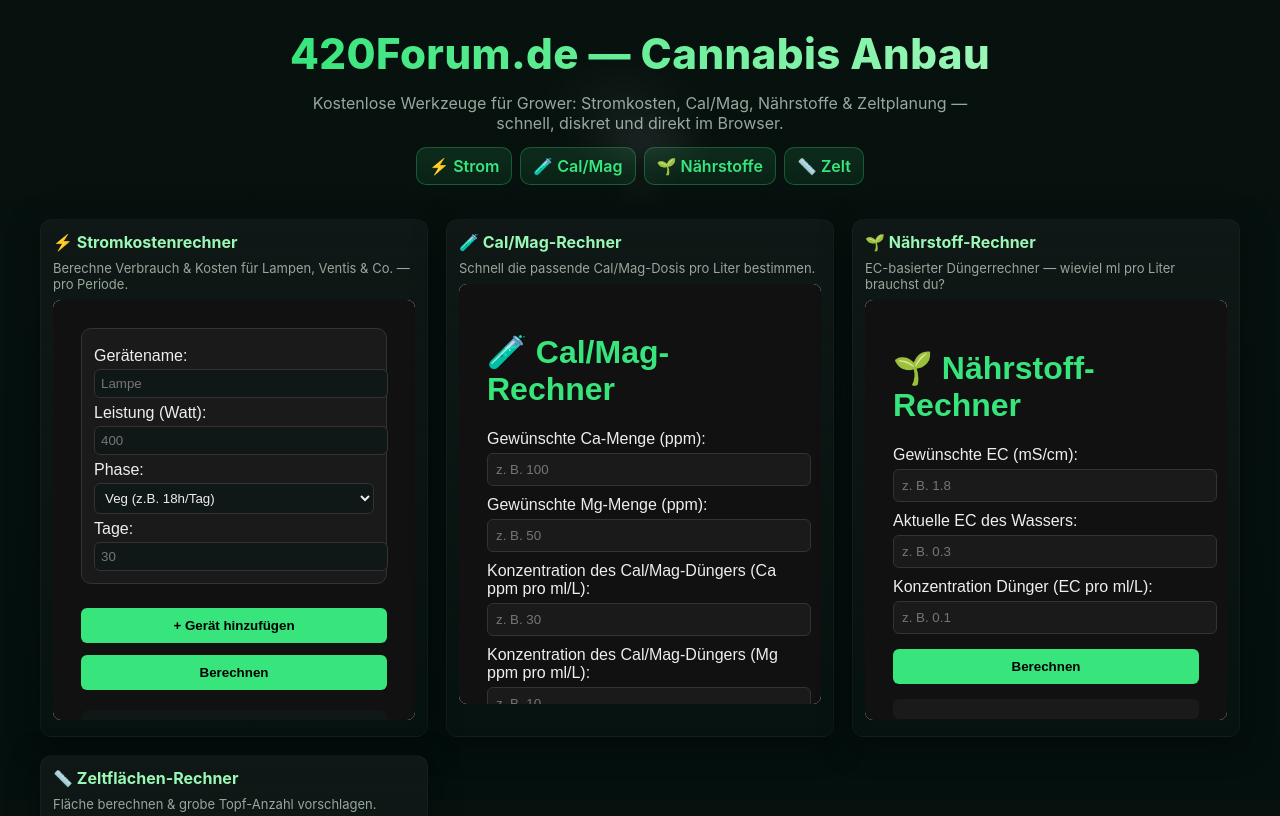
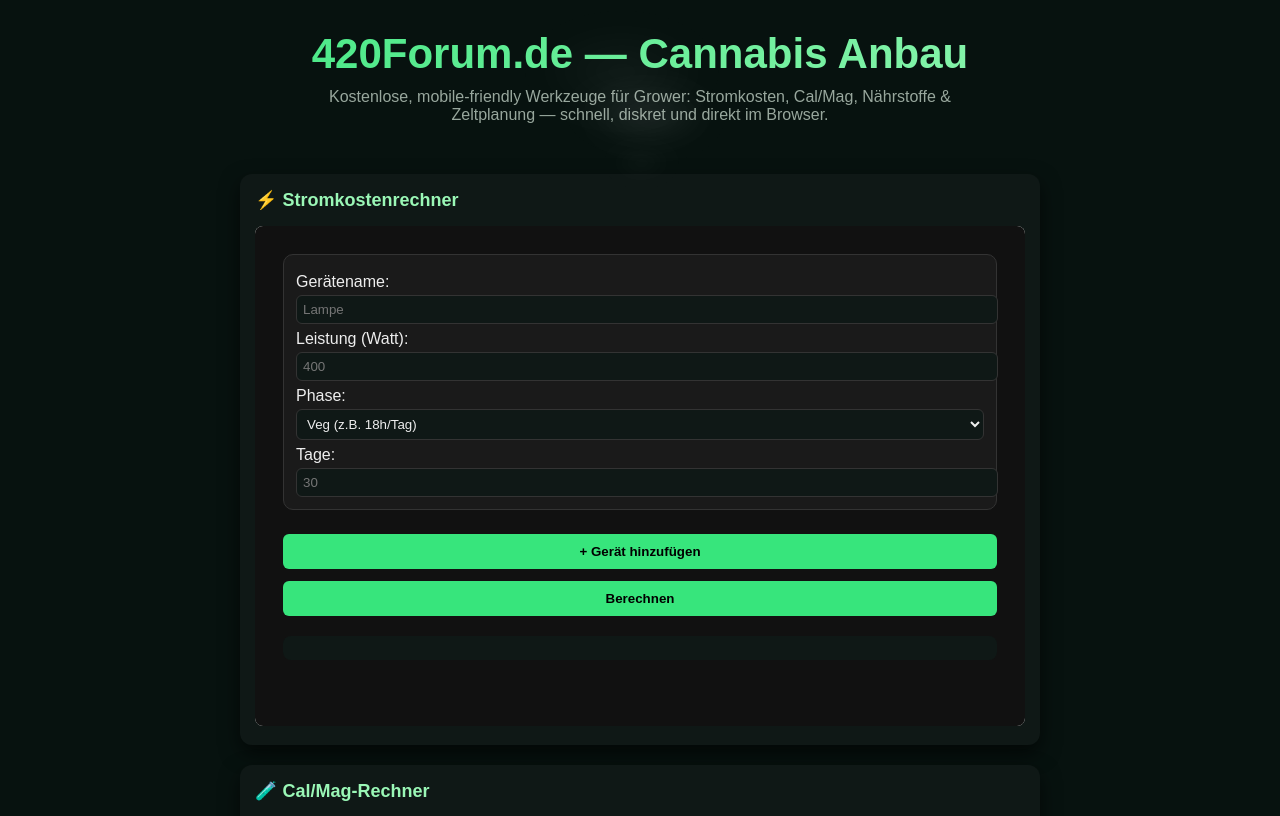
Before and after one commit to CannabisAnbau/Cannabis-Anbau, a plain HTML site: page index.html in a window 1280 px wide. Shown: the top 816 px of the page. Drawn offline with Linux system fonts and the light colour scheme.

Commit message:
Update index.html

```diff
--- a/index.html
+++ b/index.html
@@ -3,7 +3,7 @@
 <head>
   <meta charset="utf-8">
   <meta name="viewport" content="width=device-width, initial-scale=1">
-  <title>Cannabis Anbau — Online-Rechner</title>
+  <title>Cannabis Anbau - Online Rechner</title>
   <meta name="description" content="Kostenlose Online-Rechner für Grower: Stromkostenrechner, Cal/Mag-Rechner, Nährstoffrechner und Zeltflächen-Rechner — direkt im Browser nutzbar." />
   <style>
     :root{
@@ -12,71 +12,37 @@
       --muted:#98a79d;
       --accent:#37e57c;
       --accent-2:#9af7b6;
-      --glass: rgba(255,255,255,0.03);
     }
-    *{box-sizing:border-box}
-    html,body{height:100%;margin:0;font-family:Inter,ui-sans-serif,system-ui,Segoe UI,Roboto,Arial;background:linear-gradient(180deg,var(--bg),#04100e);color:#eaf6ee}
+    body{margin:0;font-family:Arial,sans-serif;background:var(--bg);color:#eaf6ee;}
+    header{text-align:center;padding:30px 15px;position:relative;}
+    h1{font-size:clamp(24px,5vw,42px);margin:0;background:linear-gradient(90deg,var(--accent),var(--accent-2));-webkit-background-clip:text;color:transparent;}
+    h1 a{text-decoration:none;color:inherit;}
+    p.lead{color:var(--muted);max-width:700px;margin:10px auto 0;}
 
-    /* Header / hero */
-    header{position:relative;padding:28px 18px 18px;display:grid;place-items:center;overflow:hidden}
-    .hero-inner{width:min(1200px,94%);display:flex;flex-direction:column;gap:14px;align-items:center;text-align:center}
-    h1{margin:0;font-weight:800;font-size:clamp(20px,4.2vw,42px);letter-spacing:0.01em}
-    h1 a{color:transparent;background:linear-gradient(90deg,var(--accent),var(--accent-2));-webkit-background-clip:text;background-clip:text;text-decoration:none}
-    p.lead{margin:0;color:var(--muted);max-width:70ch}
-
-    /* Smoke effect */
-    .smoke-wrap{position:absolute;left:50%;top:8%;transform:translateX(-50%);width:min(820px,92%);height:220px;pointer-events:none;z-index:0}
+    .smoke-wrap{position:absolute;left:50%;top:5%;transform:translateX(-50%);width:90%;height:200px;pointer-events:none;z-index:0}
     .smoke-stack{position:relative;width:100%;height:100%}
-    .puff{position:absolute;left:50%;bottom:0;border-radius:50%;background:radial-gradient(closest-side, rgba(255,255,255,0.16), rgba(255,255,255,0.02) 60%, rgba(255,255,255,0) 70%);filter:blur(10px);opacity:0;transform:translateX(-50%) scale(0.6);mix-blend-mode:screen}
+    .puff{position:absolute;left:50%;bottom:0;border-radius:50%;background:radial-gradient(closest-side, rgba(255,255,255,0.16), rgba(255,255,255,0) 70%);filter:blur(10px);opacity:0;transform:translateX(-50%) scale(0.6);mix-blend-mode:screen}
     .puff:nth-child(1){width:220px;height:120px;animation:rise 11s linear infinite;--dx:-40px}
     .puff:nth-child(2){width:180px;height:90px;animation:rise 9s linear 1.8s infinite;--dx:36px}
     .puff:nth-child(3){width:260px;height:140px;animation:rise 13s linear 3.2s infinite;--dx:-12px}
     .puff:nth-child(4){width:140px;height:80px;animation:rise 8.6s linear 4.6s infinite;--dx:22px}
     .puff:nth-child(5){width:200px;height:110px;animation:rise 10.4s linear 5.4s infinite;--dx:-28px}
-    @keyframes rise{
-      0%{transform:translateX(-50%) translateY(0) scale(0.6);opacity:0}
-      8%{opacity:0.28}
-      60%{opacity:0.22}
-      100%{transform:translateX(calc(-50% + var(--dx))) translateY(-140%) scale(1.8);opacity:0}
-    }
+    @keyframes rise{0%{transform:translateX(-50%) translateY(0) scale(0.6);opacity:0}8%{opacity:0.28}60%{opacity:0.22}100%{transform:translateX(calc(-50% + var(--dx))) translateY(-140%) scale(1.8);opacity:0}}
 
-    /* Main grid */
-    main{width:min(1200px,94%);margin:16px auto 56px;display:grid;grid-template-columns:repeat(12,1fr);gap:18px}
-    .widget{grid-column:span 4;background:linear-gradient(180deg,var(--card),rgba(255,255,255,0.01));border-radius:12px;padding:12px;border:1px solid rgba(255,255,255,0.03);box-shadow:0 8px 30px rgba(2,6,5,0.6);position:relative;overflow:hidden}
-    .widget h2{margin:0 0 8px 0;font-size:16px;color:var(--accent-2)}
-    .widget p{margin:0 0 8px 0;color:var(--muted);font-size:13px}
-    iframe{width:100%;height:420px;border-radius:8px;border:0;background:#fff}
+    main{width:min(800px,94%);margin:20px auto;display:flex;flex-direction:column;gap:20px;}
+    .widget{background:var(--card);border-radius:12px;padding:15px;box-shadow:0 8px 20px rgba(0,0,0,0.6);}
+    .widget h2{margin-top:0;color:var(--accent-2);font-size:18px;}
+    iframe{width:100%;height:500px;border:none;border-radius:8px;background:#fff;}
 
-    /* Responsive adjustments */
-    @media (max-width:1000px){.widget{grid-column:span 6} iframe{height:360px}}
-    @media (max-width:640px){.hero-inner{padding-top:8px} .smoke-wrap{top:4%} main{display:block;padding:12px} .widget{margin-bottom:14px;border-radius:10px} iframe{height:520px}}
-
-    /* Footer */
-    footer{max-width:1200px;margin:0 auto 40px;padding:8px 18px;color:var(--muted);text-align:center;font-size:13px}
-
-    /* small UI touches */
-    .panel{display:flex;gap:8px;flex-wrap:wrap;justify-content:center}
-    .btn{background:linear-gradient(180deg,rgba(55,229,124,0.12),rgba(55,229,124,0.08));border:1px solid rgba(55,229,124,0.28);padding:8px 12px;border-radius:10px;color:var(--accent);text-decoration:none;font-weight:600}
-
-    /* reduce motion */
-    @media (prefers-reduced-motion:reduce){.puff{animation:none;opacity:.12}}
+    @media(max-width:640px){iframe{height:520px}}
+    footer{text-align:center;color:var(--muted);font-size:13px;padding:15px;}
   </style>
 </head>
 <body>
   <header>
-    <div class="hero-inner">
-      <h1><a href="https://420forum.de" rel="dofollow" aria-label="Zur Startseite von 420Forum.de">420Forum.de — Cannabis Anbau</a></h1>
-      <p class="lead">Kostenlose Werkzeuge für Grower: Stromkosten, Cal/Mag, Nährstoffe & Zeltplanung — schnell, diskret und direkt im Browser.</p>
-      <div class="panel" role="navigation" aria-label="Schnelllinks">
-        <a class="btn" href="#strom">⚡ Strom</a>
-        <a class="btn" href="#calmag">🧪 Cal/Mag</a>
-        <a class="btn" href="#naehrstoffe">🌱 Nährstoffe</a>
-        <a class="btn" href="#zelt">📏 Zelt</a>
-      </div>
-    </div>
-
-    <!-- Smoke layer -->
-    <div class="smoke-wrap" aria-hidden="true">
+    <h1><a href="https://420forum.de" rel="dofollow">420Forum.de — Cannabis Anbau</a></h1>
+    <p class="lead">Kostenlose, mobile-friendly Werkzeuge für Grower: Stromkosten, Cal/Mag, Nährstoffe & Zeltplanung — schnell, diskret und direkt im Browser.</p>
+    <div class="smoke-wrap">
       <div class="smoke-stack">
         <div class="puff"></div>
         <div class="puff"></div>
@@ -88,46 +54,28 @@
   </header>
 
   <main>
-    <section id="strom" class="widget" aria-labelledby="strom-title">
-      <h2 id="strom-title">⚡ Stromkostenrechner</h2>
-      <p>Berechne Verbrauch & Kosten für Lampen, Ventis & Co. — pro Periode.</p>
+    <div class="widget" id="strom">
+      <h2>⚡ Stromkostenrechner</h2>
       <iframe loading="lazy" src="./stromrechner.html" title="Stromkostenrechner"></iframe>
-    </section>
-
-    <section id="calmag" class="widget" aria-labelledby="calmag-title">
-      <h2 id="calmag-title">🧪 Cal/Mag-Rechner</h2>
-      <p>Schnell die passende Cal/Mag-Dosis pro Liter bestimmen.</p>
+    </div>
+    <div class="widget" id="calmag">
+      <h2>🧪 Cal/Mag-Rechner</h2>
       <iframe loading="lazy" src="./calmag.html" title="CalMag Rechner"></iframe>
-    </section>
-
-    <section id="naehrstoffe" class="widget" aria-labelledby="naehrstoffe-title">
-      <h2 id="naehrstoffe-title">🌱 Nährstoff-Rechner</h2>
-      <p>EC-basierter Düngerrechner — wieviel ml pro Liter brauchst du?</p>
+    </div>
+    <div class="widget" id="naehrstoffe">
+      <h2>🌱 Nährstoff-Rechner</h2>
       <iframe loading="lazy" src="./naehrstoffe.html" title="Nährstoff Rechner"></iframe>
-    </section>
-
-    <section id="zelt" class="widget" aria-labelledby="zelt-title">
-      <h2 id="zelt-title">📏 Zeltflächen-Rechner</h2>
-      <p>Fläche berechnen & grobe Topf-Anzahl vorschlagen.</p>
-      <iframe loading="lazy" src="./zelt.html" title="Zelt Rechner"></iframe>
-    </section>
+    </div>
+    <div class="widget" id="zelt">
+      <h2>📏 Zeltflächen-Rechner</h2>
+      <iframe loading="lazy" src="./zeltflaeche.html" title="Zelt Rechner"></iframe>
+    </div>
   </main>
 
   <footer>
     © <span id="y"></span> — <a href="https://420forum.de" rel="dofollow" style="color:var(--accent);text-decoration:none">420Forum.de</a> — Tools für Grower
   </footer>
 
-  <script>
-    document.getElementById('y').textContent = new Date().getFullYear();
-    // Smooth scroll for nav buttons
-    document.querySelectorAll('.panel a').forEach(a=>{
-      a.addEventListener('click', e=>{
-        e.preventDefault();
-        const id = a.getAttribute('href').slice(1);
-        const el = document.getElementById(id);
-        if(el) el.scrollIntoView({behavior:'smooth',block:'center'});
-      })
-    });
-  </script>
+  <script>document.getElementById('y').textContent=new Date().getFullYear();</script>
 </body>
 </html>
```
